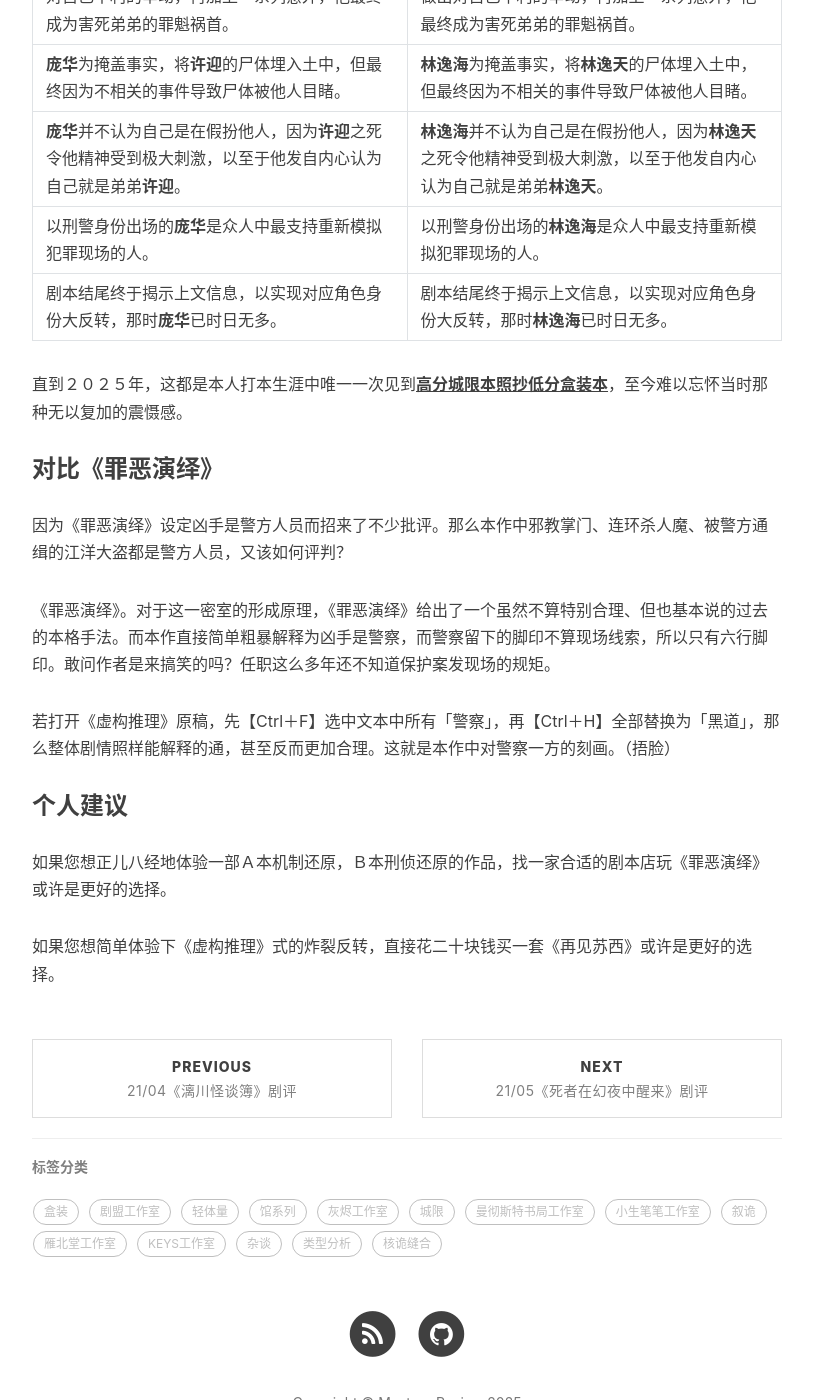
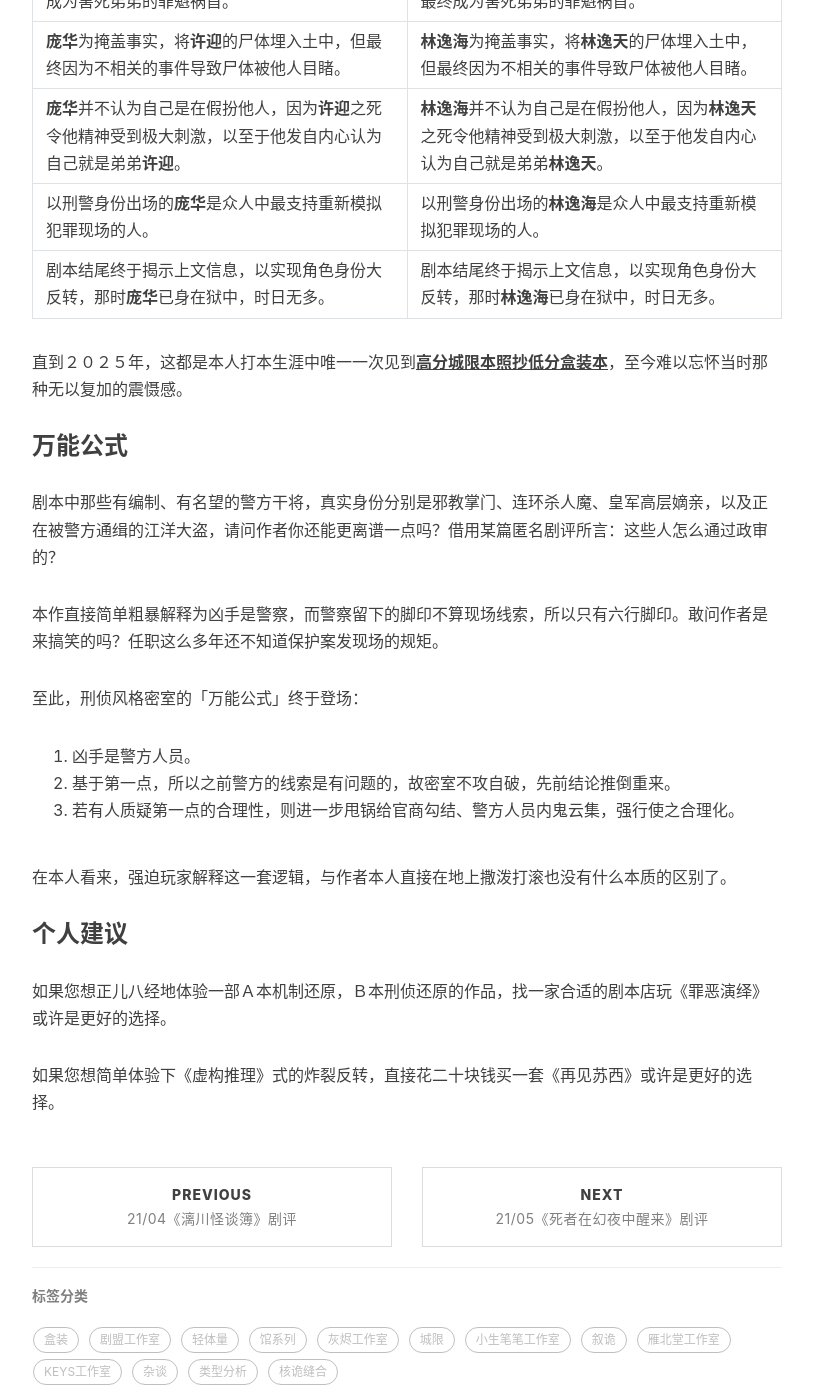
Before and after one commit to mysteryreview/mysteryreview.github.io, a Jekyll site: the page built from _posts/2021-04-30-虚构推理.md, in a window 1280 px wide and 1400 px high, scrolled down 2160 px. Shown: the whole window, without its empty margins (233-1046 px from the left). Built offline with Jekyll 4.4.1, drawn with Linux system fonts in a browser that asks for light colours; nearby versions of some CDN libraries; comment, search, counter and statistics services are not loaded; some of the changed text lies outside the part shown.

Commit message:
Update 2021-04-30-虚构推理.md

```diff
--- a/_posts/2021-04-30-虚构推理.md
+++ b/_posts/2021-04-30-虚构推理.md
@@ -8,7 +8,7 @@
 catalog:      true
 tags:
             - 城限
-            - 曼彻斯特书局工作室
+            - 曼彻斯特书局
 ---
 
 （本篇剧评尚未完成迁移）
@@ -17,9 +17,7 @@
 
 ### 还原点评
 
-本中角色可以基于地方上的迷信传说。而根据剧本，这些事大多发生在举国上下推行「破四旧」政策，横扫一切封建迷信的上世纪六七十年代。这样的时代背景下做出这样的事，只能说是毫无任何逻辑可言。
-
-对于上文所述迷信行为，作者完全忽视真实的历史背景，而在法国世界杯等事件中，又要求玩家按照真实的历史背景做还原，以至于剧本片段与剧本片段之间就已经极其割裂。
+本中角色可以基于地方上的迷信传说随意杀人。而根据剧本，这些事大多发生在举国上下推行「破四旧」政策，横扫一切封建迷信的上世纪六七十年代。这样的时代背景下做出这样的事，只能说是毫无任何逻辑可言。
 
 １９７０年，一小罐毒液在原封不动的状态下被扔入江水，竟导致周边市区一大批人中毒。问题来了：首先，若该毒液密封良好，为何会泄漏？反之若密封有问题，为何几十年时间都没泄漏？不管怎样都自相矛盾。其次，如此少量的毒液落入一条大江，就算泄漏，几小时之内也会被完全冲散，如何长时间污染水源？再退一步来讲，就算水源真的被污染，难道市区的自来水厂没有净化消毒流程和出厂检测标准吗？城市居民又不是直接拎着桶去江边打水喝。
 
@@ -33,15 +31,15 @@
 
 ### 逻辑谬误
 
-混用充分必要条件：之前游戏中给六个人发完牌，牌还有剩余，说明还有第七人在场。（规则并未明确说牌一定要发完）
+当玩家终于盘出上文那些离谱内容并锁定真凶后，剧本会突然反转，宣布诸位盘出来的结论是错的。而支撑反转的那一套说辞，几乎可以作为一部典型的逻辑学反面教材。
 
-虚假两分：嫌疑人明确说过自己会在饭菜里下毒，但最终红酒中检出毒药，所以该嫌疑人一定不是凶手。（？？？）
-
-合成谬误：因为某角色起原先喝酒不加糖，后来却喝加糖奶制品，就断言此人已被顶替。
+* **混用充分必要条件**：之前游戏中给六个人发完牌，牌还有剩余，说明还有第七人在场。（先前并未规定牌一定要发完）
+* **虚假两分**：嫌疑人之前表明自己会在饭菜里下毒，但最终红酒中检出毒药，所以该嫌疑人一定不是凶手。
+* **合成谬误**：因为某角色起原先喝酒不加糖，后来却喝加糖奶制品，就断言此人已被顶替。
 
 ### 人设缝合
 
-最为炸裂的地方来了：《虚构推理》结尾处角色身份反转及前文中身份伏笔，直接照抄２０１９年１２月发行的盒装推理本《再见苏西》，两作诸多细节对应如下。
+随着剧本进入最终的身份反转，最为炸裂的地方来了：《虚构推理》结尾处角色身份反转直接照抄２０１９年１２月发行的盒装推理本《再见苏西》，两作诸多细节对应如下。
 
 | 《再见苏西》                                                 | 《虚构推理》                                                 |
 | ------------------------------------------------------------ | ------------------------------------------------------------ |
@@ -50,17 +48,23 @@
 | **庞华**为掩盖事实，将**许迎**的尸体埋入土中，但最终因为不相关的事件导致尸体被他人目睹。 | **林逸海**为掩盖事实，将**林逸天**的尸体埋入土中，但最终因为不相关的事件导致尸体被他人目睹。 |
 | **庞华**并不认为自己是在假扮他人，因为**许迎**之死令他精神受到极大刺激，以至于他发自内心认为自己就是弟弟**许迎**。 | **林逸海**并不认为自己是在假扮他人，因为**林逸天**之死令他精神受到极大刺激，以至于他发自内心认为自己就是弟弟**林逸天**。 |
 | 以刑警身份出场的**庞华**是众人中最支持重新模拟犯罪现场的人。 | 以刑警身份出场的**林逸海**是众人中最支持重新模拟犯罪现场的人。 |
-| 剧本结尾终于揭示上文信息，以实现对应角色身份大反转，那时**庞华**已时日无多。 | 剧本结尾终于揭示上文信息，以实现对应角色身份大反转，那时**林逸海**已时日无多。 |
+| 剧本结尾终于揭示上文信息，以实现角色身份大反转，那时**庞华**已身在狱中，时日无多。 | 剧本结尾终于揭示上文信息，以实现角色身份大反转，那时**林逸海**已身在狱中，时日无多。 |
 
 直到２０２５年，这都是本人打本生涯中唯一一次见到**<u>高分城限本照抄低分盒装本</u>**，至今难以忘怀当时那种无以复加的震慑感。
 
-### 对比《罪恶演绎》
+### 万能公式
 
-因为《罪恶演绎》设定凶手是警方人员而招来了不少批评。那么本作中邪教掌门、连环杀人魔、被警方通缉的江洋大盗都是警方人员，又该如何评判？
+剧本中那些有编制、有名望的警方干将，真实身份分别是邪教掌门、连环杀人魔、皇军高层嫡亲，以及正在被警方通缉的江洋大盗，请问作者你还能更离谱一点吗？借用某篇匿名剧评所言：这些人怎么通过政审的？
 
-《罪恶演绎》。对于这一密室的形成原理，《罪恶演绎》给出了一个虽然不算特别合理、但也基本说的过去的本格手法。而本作直接简单粗暴解释为凶手是警察，而警察留下的脚印不算现场线索，所以只有六行脚印。敢问作者是来搞笑的吗？任职这么多年还不知道保护案发现场的规矩。
+本作直接简单粗暴解释为凶手是警察，而警察留下的脚印不算现场线索，所以只有六行脚印。敢问作者是来搞笑的吗？任职这么多年还不知道保护案发现场的规矩。
 
-若打开《虚构推理》原稿，先【Ctrl＋F】选中文本中所有「警察」，再【Ctrl＋H】全部替换为「黑道」，那么整体剧情照样能解释的通，甚至反而更加合理。这就是本作中对警察一方的刻画。（捂脸）
+至此，刑侦风格密室的「万能公式」终于登场：
+
+1. 凶手是警方人员。
+2. 基于第一点，所以之前警方的线索是有问题的，故密室不攻自破，先前结论推倒重来。
+3. 若有人质疑第一点的合理性，则进一步甩锅给官商勾结、警方人员内鬼云集，强行使之合理化。
+
+在本人看来，强迫玩家解释这一套逻辑，与作者本人直接在地上撒泼打滚也没有什么本质的区别了。
 
 ### 个人建议
 
```
